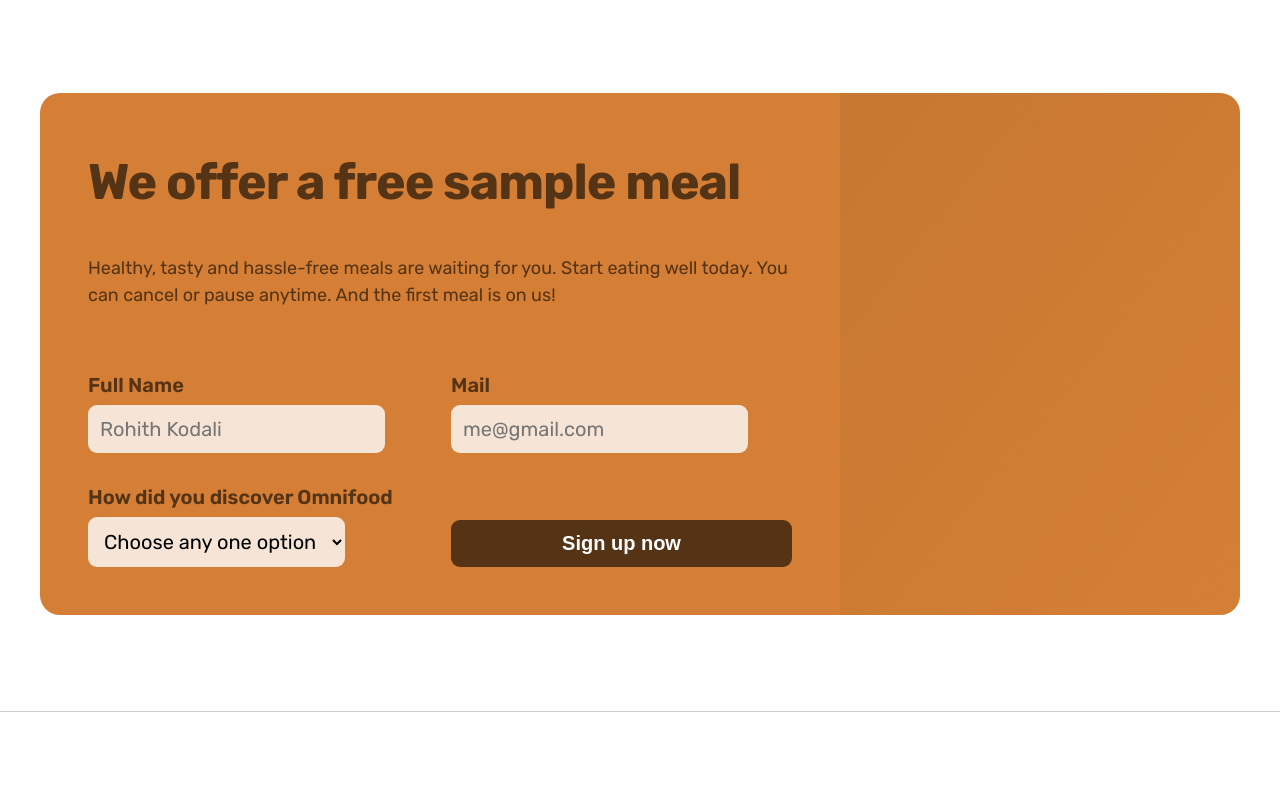
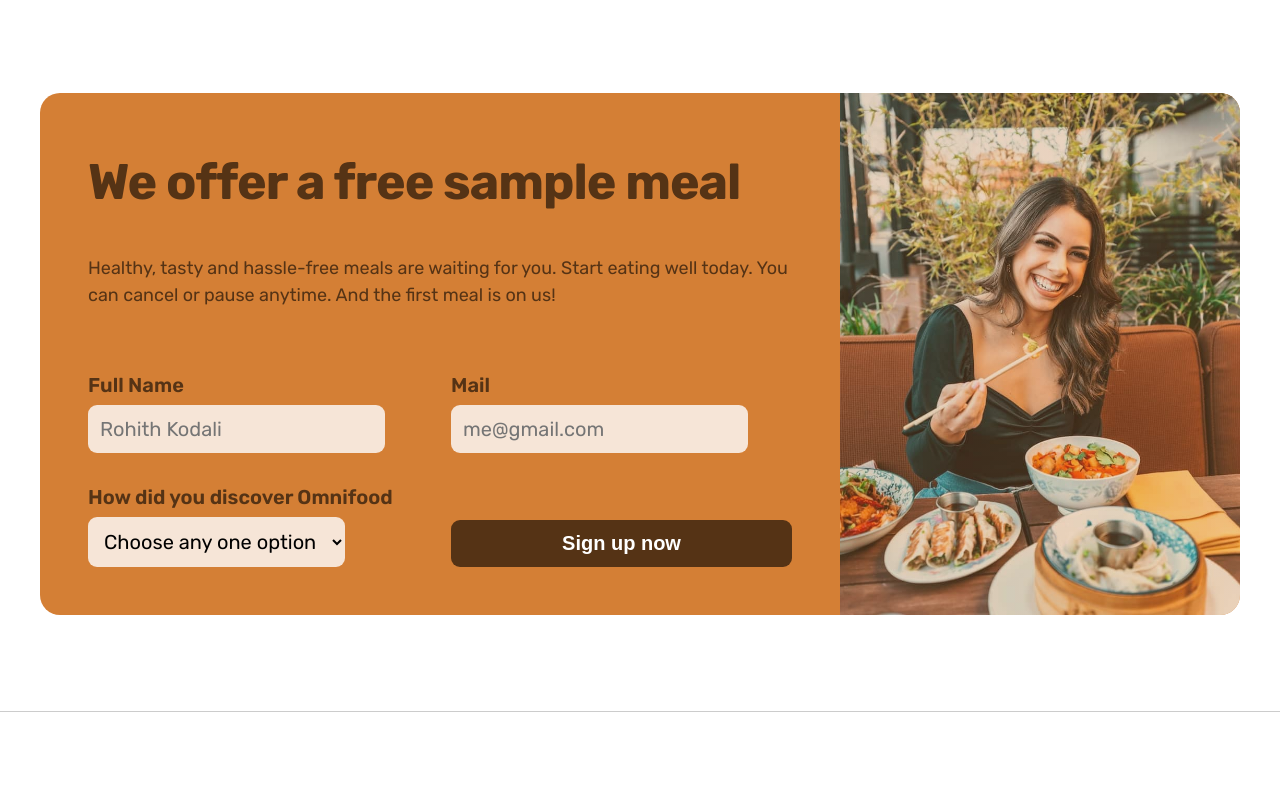
Before and after one commit to ROHITH119/Omnifood, a plain HTML site: page index.html in a window 1280 px wide. Shown: the part 6376-7181 px from the top of the page. Drawn offline with nearby package versions, Linux system fonts and the light colour scheme; some packages are replaced by stand-ins of ours; a script that the page names is missing.

Commit message:
Update cta.css

```diff
--- a/cta.css
+++ b/cta.css
@@ -17,7 +17,7 @@
       rgba(170, 102, 42, 0.3),
       rgba(212, 127, 53, 0.3)
     ),
-    url("../img/eating.jpg");
+    url("../eating.jpg");
   background-size: cover;
   background-position: center;
 }
```
